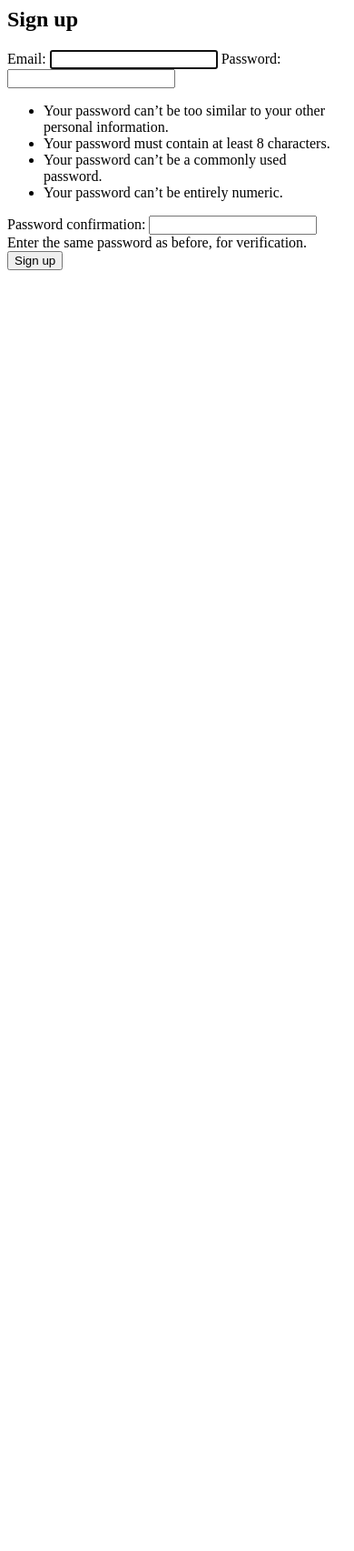
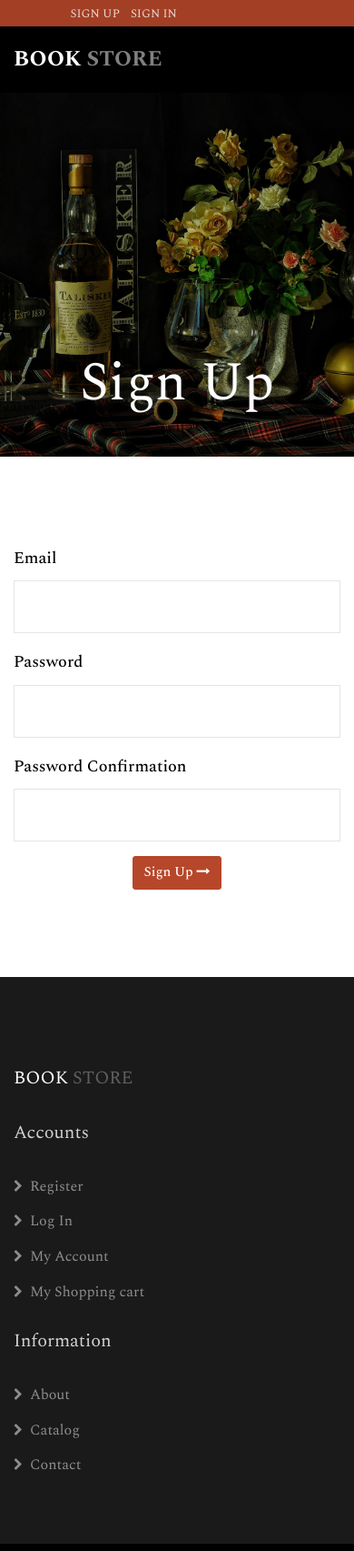
Before and after one commit to M0673N/bookstore, a Django app: page /accounts/signup/ in a window 390 px wide. Shown: the whole page at 91% size. Before the commit the page ends 297 px from the top, so only its background shows below. Run offline with Django 4.2, Linux system fonts and the light colour scheme; parts of the project's set-up code (start-up, migrations or seed data) failed here and were passed over; some libraries are stand-ins or nearby versions; some web fonts are replaced.

Commit message:
Made pretty sign in and sign up templates. Fixed bug with active page tracker.

```diff
--- a/bookstore/accounts/views.py
+++ b/bookstore/accounts/views.py
@@ -1,5 +1,6 @@
 from django.contrib.auth import login, get_user_model
 from django.contrib.auth.forms import AuthenticationForm
+from django.contrib.auth.mixins import LoginRequiredMixin
 from django.contrib.auth.models import User
 from django.contrib.auth.views import LoginView, LogoutView
 from django.contrib.sites.shortcuts import get_current_site
@@ -25,7 +26,7 @@ class ConfirmAccount(TemplateView):
 
 
 class SignUpView(CreateView):
-    template_name = 'signup.html'
+    template_name = 'sign_up.html'
     form_class = SignupForm
     success_url = reverse_lazy('confirm account')
 
@@ -63,10 +64,10 @@ class ActivateView(View):
 
 
 class SignInView(LoginView):
-    template_name = 'signup.html'
+    template_name = 'sign_in.html'
     authentication_form = AuthenticationForm
     next_page = reverse_lazy('home')
 
 
-class SignOutView(LogoutView):
+class SignOutView(LoginRequiredMixin, LogoutView):
     next_page = reverse_lazy('home')
--- a/bookstore/store/urls.py
+++ b/bookstore/store/urls.py
@@ -3,5 +3,6 @@ from django.urls import path
 from . import views
 
 urlpatterns = [
-    path('', views.HomeView.as_view(), name='home'),
+    path('', views.RedirectToHomeView.as_view()),
+    path('home/', views.HomeView.as_view(), name='home'),
 ]
--- a/templates/base.html
+++ b/templates/base.html
@@ -2,7 +2,7 @@
 <!DOCTYPE html>
 <html lang="en">
 <head>
-    <title>Home</title>
+    <title>Book Store</title>
     <meta charset="utf-8">
     <meta name="viewport" content="width=device-width, initial-scale=1, shrink-to-fit=no">
 
@@ -29,7 +29,14 @@
             <div class="col-md-6 d-flex justify-content-md-end"></div>
             <div class="col-md-6 d-flex justify-content-md-end">
                 <div class="reg">
-                    <p class="mb-0"><a href="#" class="mr-2">Sign Up</a> <a href="#">Log In</a></p>
+                    <p class="mb-0">
+                        {% if request.user.is_authenticated %}
+{#                            <a href="{% url 'profile' %}" class="mr-2">Profile</a>#}
+                            <a href="{% url 'sign out' %}">Sign Out</a>
+                        {% else %}
+                            <a href="{% url 'sign up' %}" class="mr-2">Sign Up</a>
+                            <a href="{% url 'sign in' %}">Sign In</a>
+                        {% endif %} </p>
                 </div>
             </div>
         </div>
--- /dev/null
+++ b/templates/sign_up.html
@@ -0,0 +1,74 @@
+{% extends 'base.html' %}
+{% load static %}
+{% block content %}
+    <section class="hero-wrap hero-wrap-2" style="background-image: url({% static 'images/bg_2.jpg' %});"
+             data-stellar-background-ratio="0.5">
+        <div class="overlay"></div>
+        <div class="container">
+            <div class="row no-gutters slider-text align-items-end justify-content-center">
+                <div class="col-md-9 ftco-animate mb-5 text-center">
+                    <h2 class="mb-0 bread">Sign Up</h2>
+                </div>
+            </div>
+        </div>
+    </section>
+
+    <section class="ftco-section">
+        <div class="container">
+            <div class="row justify-content-center">
+                <div class="col-xl-10 ftco-animate">
+                    <form method="post" class="billing-form">
+                        {% if form.errors %}
+                            <div class="row justify-content-center">
+                                {% for key, value in form.errors.items %}
+                                    <div class="alert alert-danger">
+                                        <strong>{{ value|escape }}</strong>
+                                    </div>
+                                {% endfor %}
+                            </div>
+                        {% endif %}
+
+                        <div class="row justify-content-center">
+                            <div class="col-md-6">
+                                <div class="form-group">
+                                    <label for="id_email">Email</label>
+                                    <input class="form-control" placeholder="" type="email"
+                                           name="email" autofocus="" autocapitalize="none" autocomplete="email"
+                                           maxlength="254" required="" id="id_email">
+                                </div>
+                            </div>
+                        </div>
+
+                        <div class="row justify-content-center">
+                            <div class="col-md-6">
+                                <div class="form-group">
+                                    <label for="id_password1">Password</label>
+                                    <input class="form-control" placeholder=""
+                                           type="password" name="password1" autocomplete="new-password" required=""
+                                           id="id_password1">
+                                </div>
+                            </div>
+                        </div>
+
+                        <div class="row justify-content-center">
+                            <div class="col-md-6">
+                                <div class="form-group">
+                                    <label for="id_password2">Password Confirmation</label>
+                                    <input class="form-control" placeholder=""
+                                           type="password" name="password2" autocomplete="new-password" required=""
+                                           id="id_password2">
+                                </div>
+                            </div>
+                        </div>
+
+                        <div class="row justify-content-center">
+                            <button type="submit" class="btn btn-primary d-block">Sign Up <span
+                                    class="fa fa-long-arrow-right"></span></button>
+                        </div>
+                        {% csrf_token %}
+                    </form>
+                </div>
+            </div>
+        </div>
+    </section>
+{% endblock %}
--- a/templates/signup.html
+++ /dev/null
@@ -1,6 +0,0 @@
-<h2>Sign up</h2>
-<form method="post">
-    {% csrf_token %}
-    {{ form }}
-    <button type="submit">Sign up</button>
-</form>
```
Also changed, not shown: bookstore/store/views.py (+5 -2 lines), templates/sign_in.html (added, +65 -0 lines), 1 other file.
